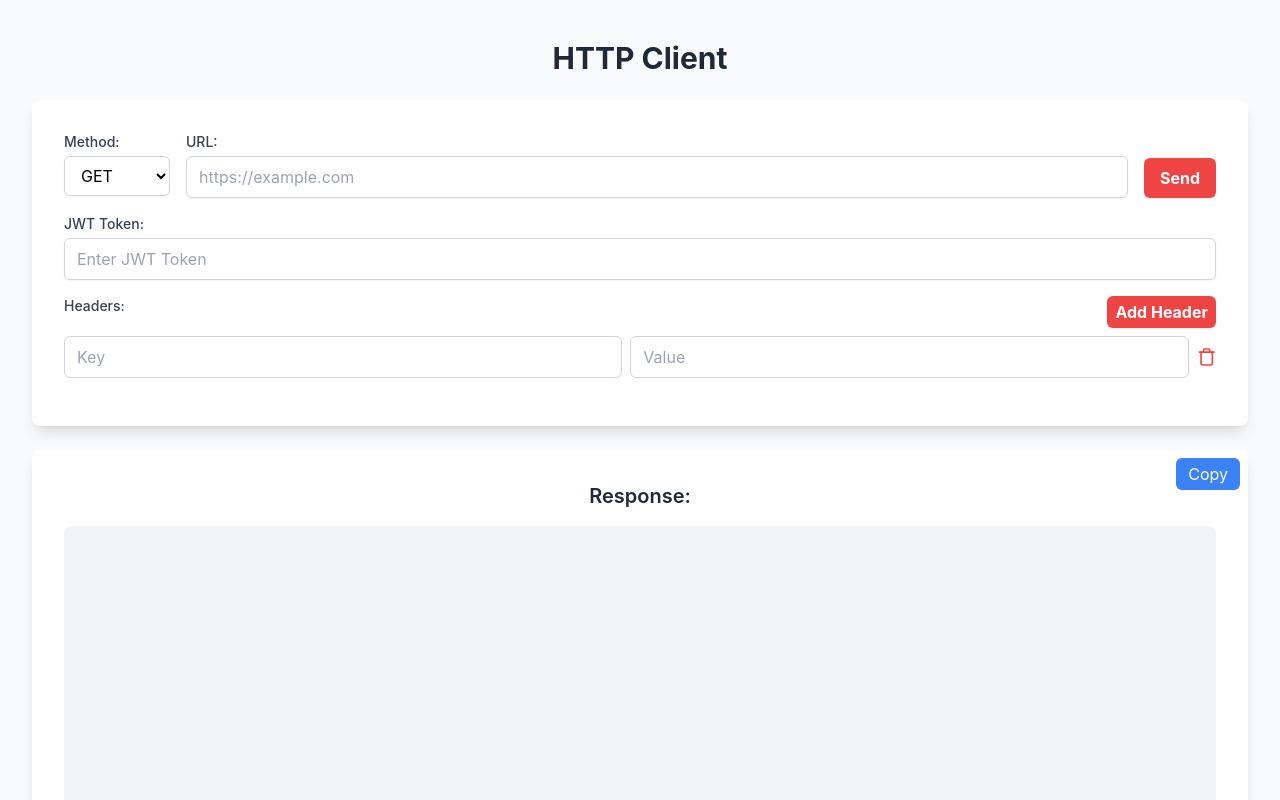
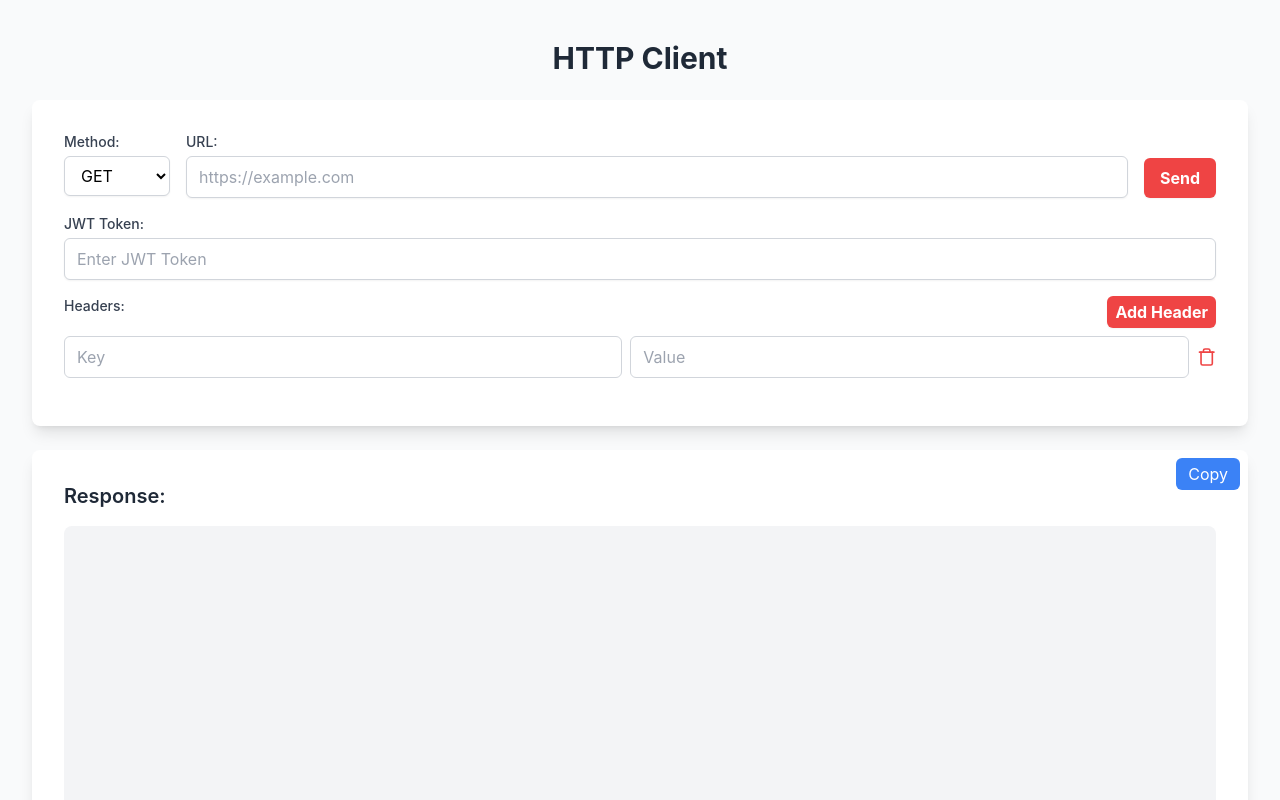
Before and after one commit to malhumaidan/http-requests-tool, a React (Create React App) app: page / in a window 1280 px wide. Shown: the top 800 px of the page. Built offline with nearby package versions, Linux system fonts and the light colour scheme.

Commit message:
response section modifications

```diff
--- /dev/null
+++ b/src/components/ResponseSection.jsx
@@ -0,0 +1,62 @@
+import React from "react";
+import { Prism as SyntaxHighlighter } from "react-syntax-highlighter";
+import { solarizedlight } from "react-syntax-highlighter/dist/esm/styles/prism";
+import {
+  FaCheckCircle,
+  FaExclamationCircle,
+  FaTimesCircle,
+} from "react-icons/fa"; // Import icons from react-icons
+
+const ResponseSection = ({
+  response,
+  error,
+  statusCode,
+  handleCopy,
+  copied,
+}) => {
+  const getStatusIcon = (statusCode) => {
+    if (statusCode >= 200 && statusCode < 300)
+      return <FaCheckCircle className="text-green-500" />;
+    if (statusCode >= 400 && statusCode < 500) {
+      console.log("here");
+      return <FaExclamationCircle className="text-yellow-500" />;
+    }
+    if (statusCode >= 500) return <FaTimesCircle className="text-red-500" />;
+    return <FaCheckCircle className="text-gray-500" />;
+  };
+
+  return (
+    <div className="mt-6 w-[95%] bg-white shadow-lg rounded-lg p-8 relative">
+      <h3 className="text-xl font-semibold text-gray-800 mb-4 flex items-center">
+        Response:
+        {statusCode && (
+          <span className="ml-2">{getStatusIcon(statusCode)}</span>
+        )}
+      </h3>
+
+      {/* Copy Button */}
+      <button
+        className="absolute top-2 right-2 bg-blue-500 hover:bg-blue-600 text-white py-1 px-3 rounded-md"
+        onClick={handleCopy}
+      >
+        {copied ? "Copied!" : "Copy"}
+      </button>
+
+      {/* Response Box */}
+      <div className="bg-gray-100 p-4 rounded-lg overflow-auto h-[500px]">
+        {response && (
+          <SyntaxHighlighter language="json" style={solarizedlight}>
+            {JSON.stringify(response, null, 2)}
+          </SyntaxHighlighter>
+        )}
+        {error && (
+          <SyntaxHighlighter language="json" style={solarizedlight}>
+            {JSON.stringify({ error: error }, null, 2)}
+          </SyntaxHighlighter>
+        )}
+      </div>
+    </div>
+  );
+};
+
+export default ResponseSection;
--- a/src/pages/HttpClient.jsx
+++ b/src/pages/HttpClient.jsx
@@ -3,6 +3,7 @@
 import { Prism as SyntaxHighlighter } from "react-syntax-highlighter";
 import { solarizedlight } from "react-syntax-highlighter/dist/esm/styles/prism";
 import { FiLoader, FiTrash } from "react-icons/fi";
+import ResponseSection from "../components/ResponseSection";
 
 const HttpClient = () => {
   const [url, setUrl] = useState("");
@@ -11,6 +12,7 @@
   const [body, setBody] = useState([{ key: "", value: "" }]);
   const [token, setToken] = useState(""); // State for JWT token
   const [response, setResponse] = useState(null);
+  const [responseStatus, setResponseStatus] = useState(null);
   const [error, setError] = useState(null);
   const [loading, setLoading] = useState(false);
   const [copied, setCopied] = useState(false); // State for copy status
@@ -58,10 +60,16 @@
         data: parsedBody,
       });
 
+      console.log(result);
+      console.log(result.status);
+      console.log("text" + result.statusText);
+
       setResponse(result.data);
+      setResponseStatus(result.status);
       setError(null);
     } catch (err) {
       setResponse(null);
+      // setResponseStatus(null);
       setError(err.message || "An error occurred");
     } finally {
       setLoading(false);
@@ -261,31 +269,13 @@
       </div>
 
       {/* Response Section */}
-      <div className="mt-6 w-[95%] bg-white shadow-lg rounded-lg p-8 relative">
-        <h3 className="text-xl font-semibold text-gray-800 mb-4">Response:</h3>
-
-        {/* Copy Button */}
-        <button
-          className="absolute top-2 right-2 bg-blue-500 hover:bg-blue-600 text-white py-1 px-3 rounded-md"
-          onClick={handleCopy}
-        >
-          {copied ? "Copied!" : "Copy"}
-        </button>
-
-        {/* Response Box */}
-        <div className="bg-gray-100 p-4 rounded-lg overflow-auto h-[500px]">
-          {response && (
-            <SyntaxHighlighter language="json" style={solarizedlight}>
-              {JSON.stringify(response, null, 2)}
-            </SyntaxHighlighter>
-          )}
-          {error && (
-            <SyntaxHighlighter language="json" style={solarizedlight}>
-              {JSON.stringify({ error: error }, null, 2)}
-            </SyntaxHighlighter>
-          )}
-        </div>
-      </div>
+      <ResponseSection
+        response={response}
+        error={error}
+        statusCode={responseStatus}
+        handleCopy={handleCopy}
+        copied={copied}
+      />
     </div>
   );
 };
```
